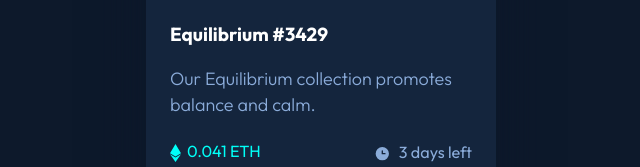
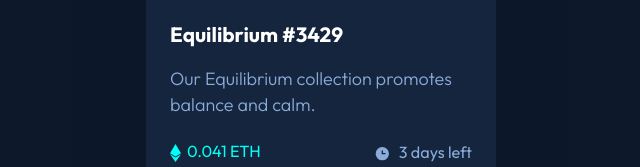
Before and after one commit to jarleisassi/nft-preview-card-component, a plain HTML site: page index.html in a window 1280 px wide. Shown: the part 431-598 px from the top of the page, 319-959 px from the left. Drawn offline with Linux system fonts and the light colour scheme.

Commit message:
Update css.css

```diff
--- a/css.css
+++ b/css.css
@@ -139,7 +139,7 @@ h1 {
     align-items: center;
     color: var(--white);
     font-weight: 700;
-    font-size: 1.05em;
+    font-size: 1.15em;
 }
 
 .container-component>p{
```
